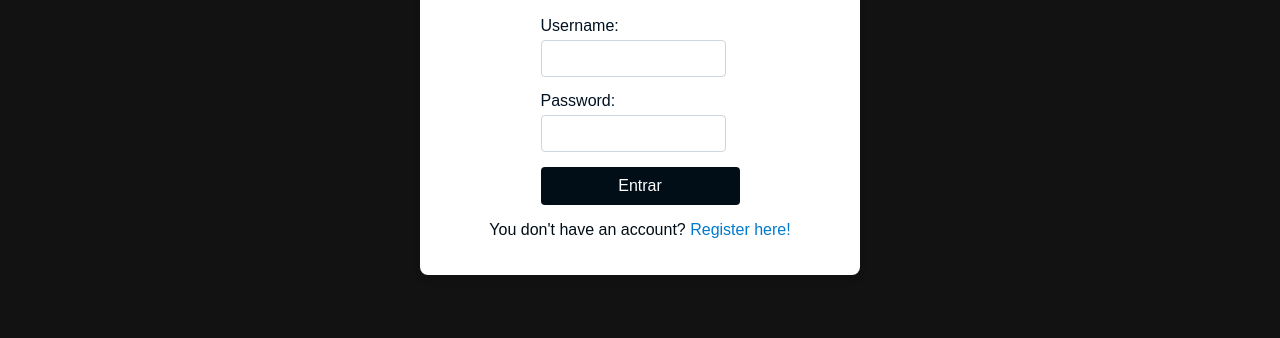
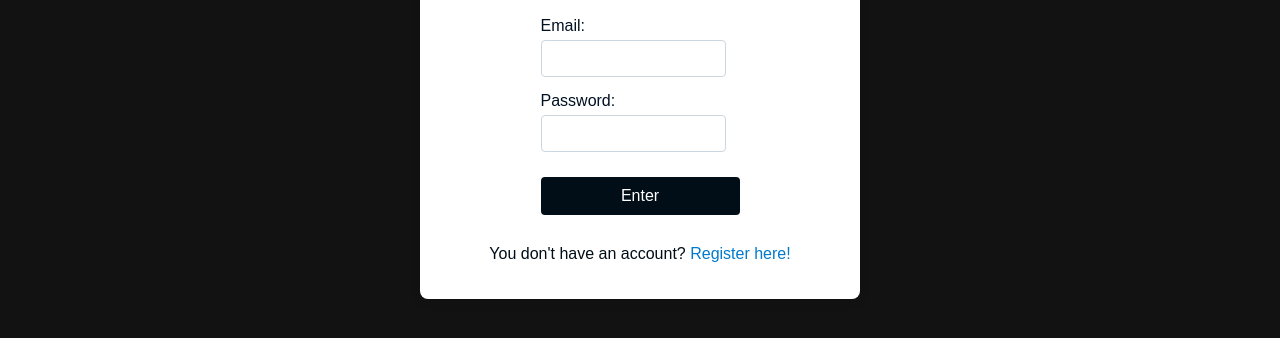
Before and after one commit to Invokedzz/javascript, a plain HTML site: page vaniaTime/login.html in a window 1280 px wide. Shown: the part 274-612 px from the top of the page. Drawn offline with Linux system fonts and the light colour scheme.

Commit message:
we are good to go, at least for now

```diff
--- a/vaniaTime/login.html
+++ b/vaniaTime/login.html
@@ -27,8 +27,8 @@
         <form action="/home" method="POST">
 
             <div class="form-group">
-                <label for="username">Username:</label>
-                <input type="text" name="username" required>
+                <label for="email">Email:</label>
+                <input type="email" name="email" required>
             </div>
 
             <div class="form-group">
@@ -36,7 +36,7 @@
                 <input type="password" name="password" required>
             </div>
 
-            <input type="submit" value="Entrar">
+            <input type="submit" value="Enter">
         </form>
 
         <p class="register-link">You don't have an account? <a href="/register">Register here!</a></p>
--- a/vaniaTime/styles/styles.css
+++ b/vaniaTime/styles/styles.css
@@ -153,6 +153,7 @@ input[type="email"] {
 }
 
 input[type="submit"] {
+    margin-top: 10px;
     background-color: #010e17;
     color: #ffffff;
     border: none;
@@ -165,6 +166,7 @@ input[type="submit"] {
 }
 
 .register-link {
+    margin-top: 30px;
     color: #010e17;
 }
 
```
